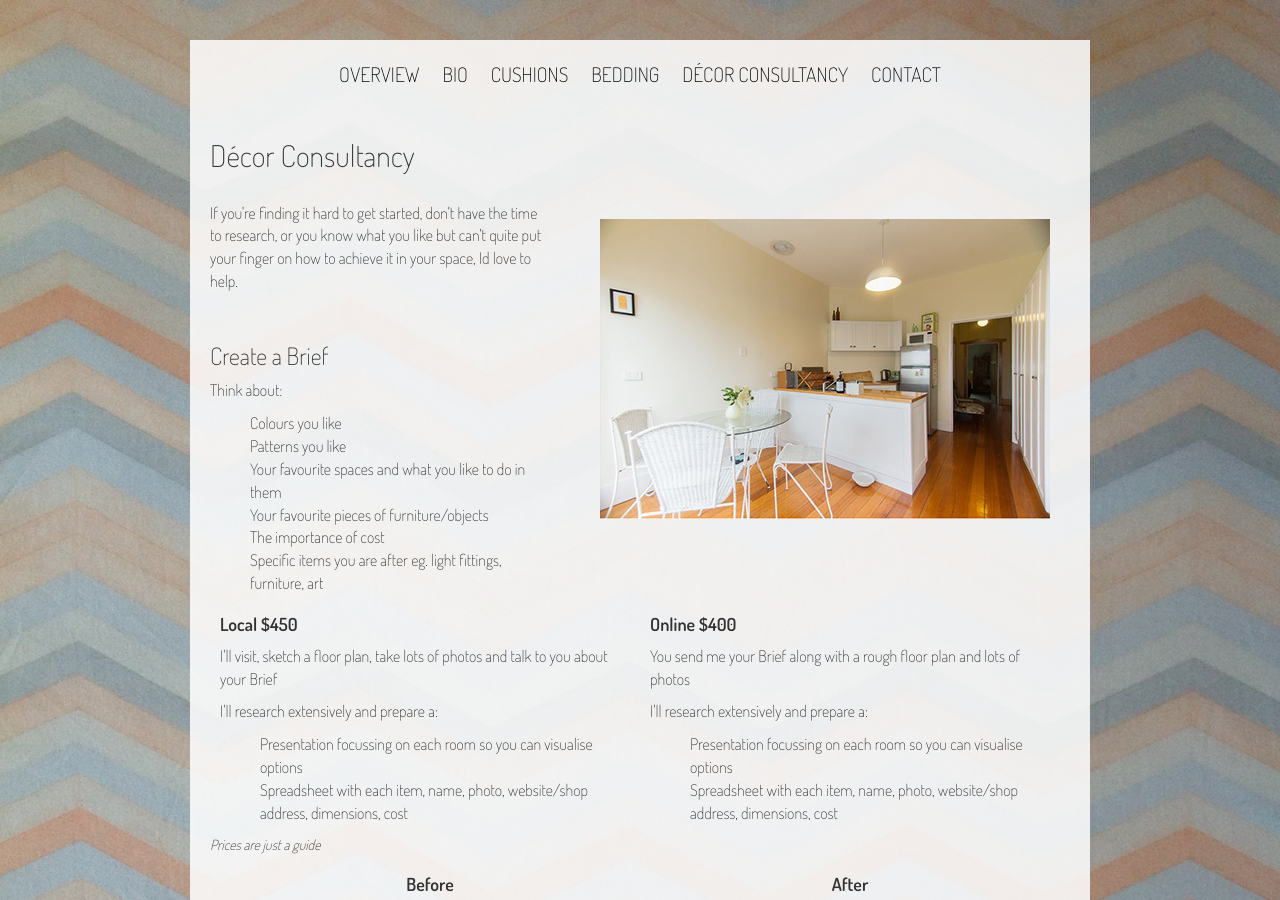
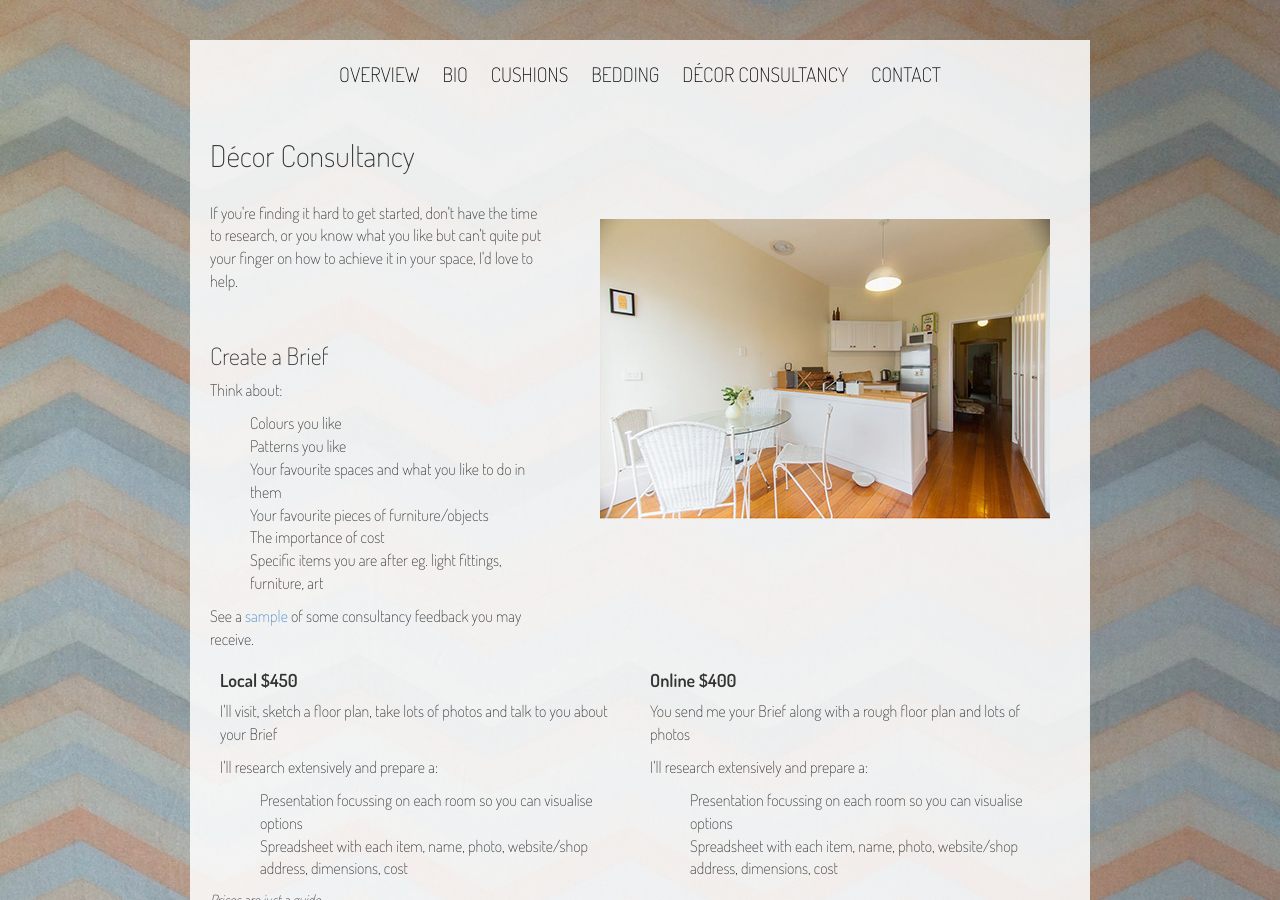
Before and after one commit to csstam/ElNoskcaj, a Jekyll site: the page built from decor/index.html, in a window 1280 px wide and 900 px high. Built offline with Jekyll 4.4.1, drawn with Linux system fonts in a browser that asks for light colours; nearby versions of some CDN libraries; library files that are not in the unit come from our copies.

Commit message:
sample page addition

```diff
--- a/bedding/index.html
+++ b/bedding/index.html
@@ -32,7 +32,7 @@ Prices provided are based on plain backing and buttons
 </ul>
 </p>
 
-<p>Once payment is received, your package will be available for collection or posted within 10 working days</p>
+
 
             </div>
 <div class="col-md-5">
--- a/contact/index.html
+++ b/contact/index.html
@@ -9,6 +9,7 @@ layout: default
             <h4 align="center">Contact El for a quote today on <a class="link"  href="tel:+61488709910">0488 709 910</a> or <a class="link" href="mailto:el.noskcaj@gmail.com">el.noskcaj@gmail.com</a></h4>
             <p>
             	<br><br>
+
 
             	<!--
             	<div id="wufoo-z1elcsor0oyf7nd">
--- a/cushions/index.html
+++ b/cushions/index.html
@@ -31,7 +31,6 @@ Prices provided are based on the inclusion of a zip, plain backing and infill
 </ul>
 </p>
 
-<p>Once payment is received, your package will be available for collection or posted within 10 working days</p>
 </div></div>
 <br>
 <div class="row"><div class="col-md-5">
--- a/decor/index.html
+++ b/decor/index.html
@@ -9,7 +9,7 @@ layout: default
 <h2>Décor Consultancy</h2>
 <br>
 <p>
-If you're finding it hard to get started, don't have the time to research, or you know what you like but can't quite put your finger on how to achieve it in your space, Id love to help.</p><br>
+If you're finding it hard to get started, don't have the time to research, or you know what you like but can't quite put your finger on how to achieve it in your space, I'd love to help.</p><br>
 
 <h3>Create a Brief</h3>
 
@@ -23,6 +23,8 @@ If you're finding it hard to get started, don't have the time to research, or yo
 		<li>Specific items you are after eg. light fittings, furniture, art</li>
 	</ul>
 </p>
+
+<p>See a <a href="sample.html">sample</a> of some consultancy feedback you may receive.</p>
 
 </div>
 <div class="col-md-7">
```
Also changed, not shown: decor/sample.html (added, +13 -0 lines), 1 other file.
